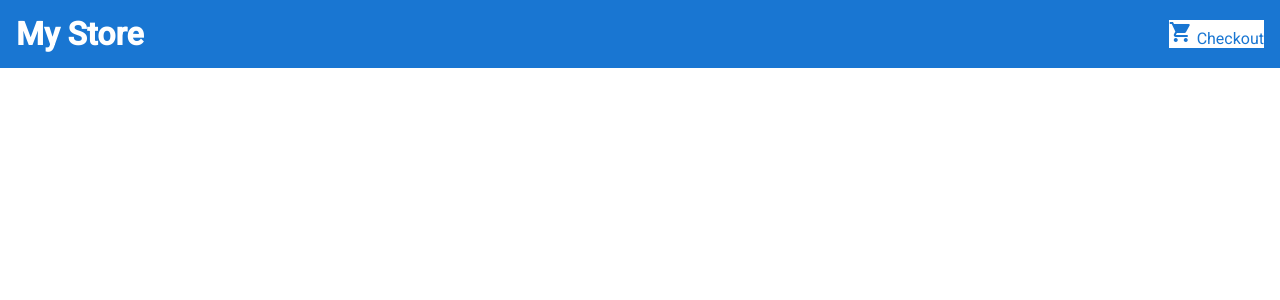
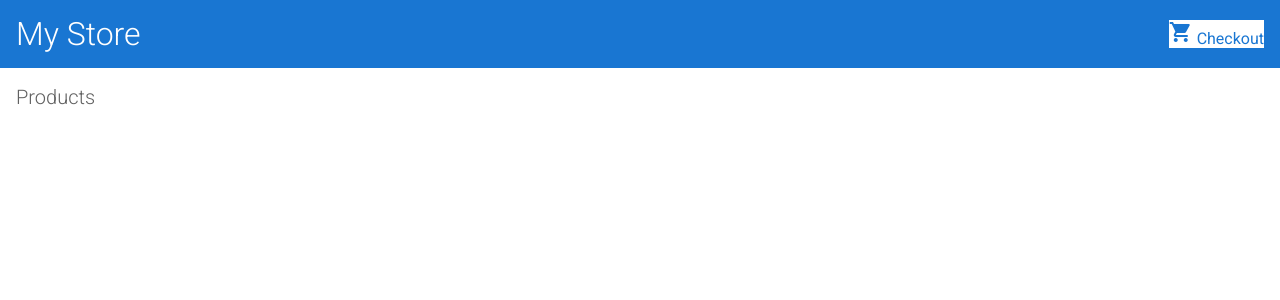
Before and after one commit to jianhang-lin/my-app, an Angular app: page / in a window 1280 px wide. Shown: the top 300 px of the page. Built offline with nearby package versions, Linux system fonts and the light colour scheme.

Commit message:
feat(app): add product-list component

```diff
--- a/src/app/product-list/product-list.component.html
+++ b/src/app/product-list/product-list.component.html
@@ -1 +1 @@
-<p>product-list works!</p>
+<h2>Products</h2>
--- a/src/styles.css
+++ b/src/styles.css
@@ -11,9 +11,30 @@ body {
   margin: 0;
 }
 
+.container {
+  display: flex;
+  flex-direction: row;
+}
+
+router-outlet + * {
+  padding: 0 16px;
+}
+
 /* Text */
 h1 {
   font-size: 32px;
+}
+
+h2 {
+  font-size: 20px;
+}
+
+h1, h2 {
+  font-weight: lighter;
+}
+
+p {
+  font-size: 14px;
 }
 
 /* Hyperlink */
@@ -21,6 +42,10 @@ a {
   cursor: pointer;
   color: #1976d2;
   text-decoration: none;
+}
+
+a:hover {
+  apacity: 0.8;
 }
 
 /* Button */
```
Also changed, not shown: src/app/app.module.ts (+6 -1 lines).
